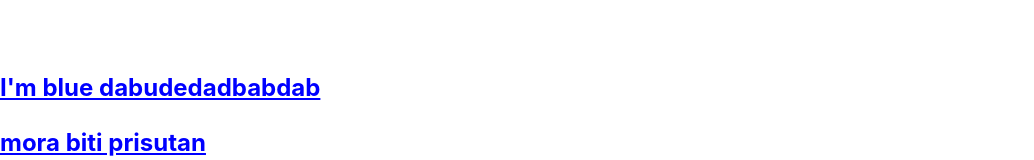
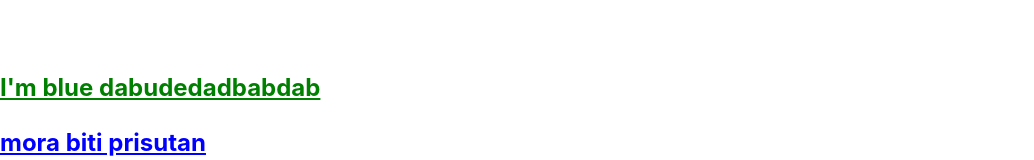
Before and after one commit to webbugt/algebra-react-vjezbe, a React (Vite) app: page / in a window 1280 px wide. Shown: the part 145-305 px from the top of the page, without its empty margins (0-1034 px from the left). Built offline with nearby package versions, Linux system fonts and the light colour scheme.

Commit message:
create GreenSubtitle via copy

```diff
--- a/src/App.jsx
+++ b/src/App.jsx
@@ -1,7 +1,7 @@
 import Calculation from "./components/Calculation";
 import Header from "./components/Header";
 import CatImage from "./components/image/CatImage";
-import { BlueSubtitle, GreenTitle } from "./components/Titles";
+import { BlueSubtitle, GreenSubtitle, GreenTitle } from "./components/Titles";
 import {Counter} from './components/Counter'
 // funkcionalna komponenta
 function App() {
@@ -11,7 +11,7 @@ function App() {
       <Header />
       <GreenTitle title="Vrijednost iz parent komponente"/>
       <br />
-      <BlueSubtitle title="I'm blue dabudedadbabdab" />
+      <GreenSubtitle title="I'm blue dabudedadbabdab" />
       <BlueSubtitle title="mora biti prisutan" />
 
       <CatImage className="maca1" />
--- a/src/components/Titles.jsx
+++ b/src/components/Titles.jsx
@@ -70,6 +70,23 @@ BlueSubtitle.defaultProps = {
   className: undefined
 }
 
+
+function GreenSubtitle({ title, className }) {
+  console.log(`GreenSubtitle rerendered ${title}`)
+  return (
+    <Subtitle title={title} className={className} color="green" />
+  );
+}
+
+GreenSubtitle.propTypes = {
+  title: propTypes.string.isRequired,
+  className: propTypes.string
+}
+
+GreenSubtitle.defaultProps = {
+  className: undefined
+}
+
 function FancyTitle({title,subtitle}){
 
   if(!title && !subtitle){
@@ -86,4 +103,4 @@ function FancyTitle({title,subtitle}){
 }
 
 
-export { GreenTitle, BlueSubtitle, FancyTitle }
+export { GreenTitle, BlueSubtitle, FancyTitle, GreenSubtitle }
```
